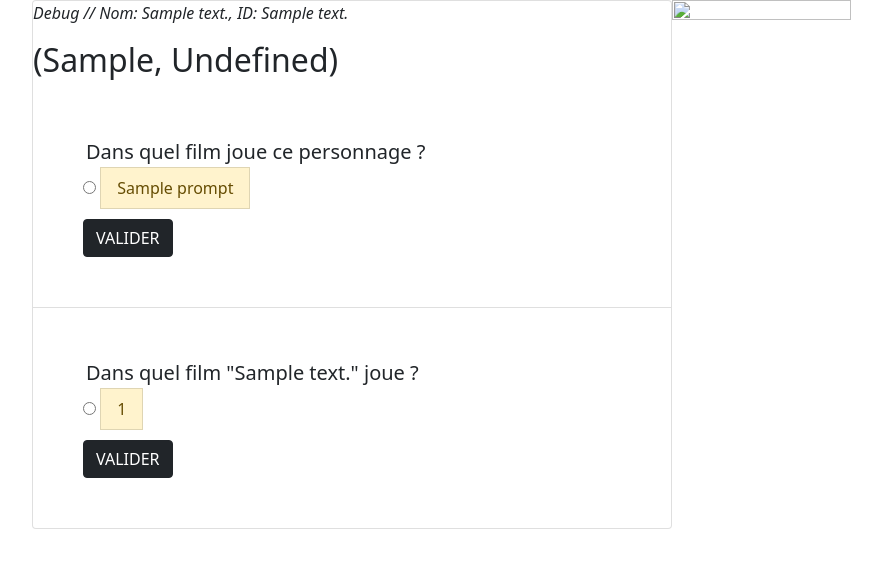
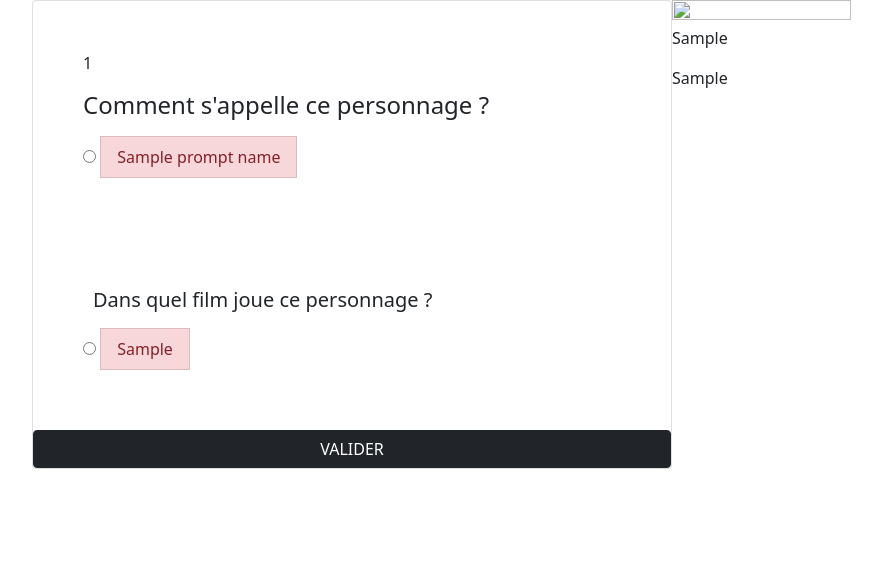
Before and after one commit to dimitrivergoz/DisneyQuiz, a Flask app: template templates/index.html in a window 1280 px wide. Shown: the part 56-624 px from the top of the page, without its empty margins (50-932 px from the left). Run offline with Flask 2, Linux system fonts and the light colour scheme; the template is opened without the code that fills it: most values are stand-ins (such as "Sample title", 1, 10 or a date in 2020); parts of the project's set-up code (start-up, migrations or seed data) failed here and were passed over.

Commit message:
Aération du code + changement de système d'aléatoire

```diff
--- a/app.py
+++ b/app.py
@@ -6,85 +6,53 @@
 import numpy
 app = Flask(__name__)
 
-response = requests.get('https://api.disneyapi.dev/characters/')
-data = json.loads(response.content)
+#Liste sur laquelle, nous avons trouvé des problèmes (pas d'image, pas de noms, etc...)
+perso_bug_list = [2919, 5156,6747,2516,4885,5305,4324,5889,4081,7282,5591]
+def generate_caractere():
+    current_pers = {}
+    #Nous savons qu'il y a 149 pages en tout sur cette API
+    random_page = random.randint(0,148)
+    response = requests.get('https://api.disneyapi.dev/characters?page='+str(random_page))
+    if response.status_code != 204:
+        data = json.loads(response.content)
+    else:
+        index()
+    number = random.randint(0, 40)
+    for i in data['data'][:number]:
+        if i["films"] != []:
+            try:
+                current_pers["films"] = random.choice(i['films'])
+                current_pers["id"] = i['_id']
+                if current_pers["id"] in perso_bug_list:
+                    index()
+                current_pers["name"] = i['name']
+                try:
+                    current_pers["url"] = i['imageUrl']
+                except KeyError:
+                    current_pers["name"] = i['#']
+            except KeyError:
+                pass
+    try:
+        print("ID: ",current_pers["id"])
+    except KeyError:
+        index()
 
-# probleme d'affichage (image) sur #id 2919, 5156, 6747, 2516
+    return current_pers
 @app.route('/', methods=['GET'])
 def index():
-    #On a 148 pages -> on genere un nombre aléatoire pour choisir la page sur lequel le personne sera choisi
-    random_page = random.randint(0,148)
-    #On cherche la page avec le nb aléatoire généré
-    response = requests.get('https://api.disneyapi.dev/characters?page='+str(random_page))
-    print('PAGE ========>',random_page)
-    data = json.loads(response.content)
-    list_id = []
-    list_name = []
-    list_url = []
-    list_film = []
-    list_pb = []
-    current_list_film = []
-    #On met TOUS les éléments présents sur la page dans des listes
-    for i in data['data']:
-        list_id.append(i['_id'])
-        list_name.append(i['name'])
-        try:
-            list_url.append(i['imageUrl'])
-        except KeyError:
-            list_url.append('#')
-        try:
-            list_film.append(i['films'])
-        except KeyError:
-            list_film.append('#')
-            list_pb.append(i)
-    #On génére encore une fois un nombre aléatoire pour choisir UN personnage qui sera affiché
-    aleatoire_number = random.randint(0,len(list_id)-1)
-    #INDEX pour les "faux" noms
-    for_false_name_aleatoire_number = random.randint(0,len(list_id))
-    #On vérifie que les 2 nombres générés ne sont pas indiques, de plus, on verifie qu'ils soient pas "out of range"
-    if for_false_name_aleatoire_number == aleatoire_number:
-        if for_false_name_aleatoire_number > len(list_id):
-            for_false_name_aleatoire_number/=2
-        else:
-            for_false_name_aleatoire_number-1
-    id_choisi = list_id[aleatoire_number]
-    print('PAGE ========>',id_choisi)
 
-    #On met les infos voulues dans des variables pour les afficher
-    name_choisi = list_name[aleatoire_number]
-    quiz_2nd_name = list_name[for_false_name_aleatoire_number-1]
-    quiz_3rd_name = list_name[-for_false_name_aleatoire_number]
-    url_choisi = list_url[aleatoire_number]
-    nb_film = 0
-    #Compteur pour connaître le nb de films
-    for i in list_film:
-        if i != []:
-            nb_film+=1
-            if i not in current_list_film:
-                current_list_film.append(i)
-    z=0
-    list_aleatoire_film = []
-    for i in list_film:
-        if i != []:
-            list_aleatoire_film.append(i)
-            z+=1
+    real_one = generate_caractere()
+    false_one = generate_caractere()
+    false_two = generate_caractere()
+    try:
+        prompt_names = [real_one["name"], false_one["name"], false_two["name"]]
+        prompt_films = [real_one["films"], false_one["films"], false_two["films"]]
+        prompt_films = numpy.random.choice(prompt_films, len(prompt_films), False)
+        prompt_names = numpy.random.choice(prompt_names, len(prompt_names), False)
+    except KeyError:
+        index()
 
-    randomfilm_aleatoire_number = random.randint(0,z-1)
-    randomfilm_aleatoire_number2 = random.randint(0,z-1)
-    if randomfilm_aleatoire_number2 == randomfilm_aleatoire_number:
-        randomfilm_aleatoire_number2/=2
-        if randomfilm_aleatoire_number2 < 0:
-            randomfilm_aleatoire_number2 +=2
-    random_film1 = list_aleatoire_film[randomfilm_aleatoire_number]
-    random_film2 = list_aleatoire_film[randomfilm_aleatoire_number2]
-
-    random_film_true_affichage = random.randint(0,len(current_list_film))
-    affichage_film = [random_film1, random_film2, current_list_film[2]]
-    affichage = [name_choisi,quiz_2nd_name, quiz_3rd_name]
-
-
-    prompt = numpy.random.choice(affichage, len(affichage), False)
-    return render_template('index.html',curren_film=current_list_film[2], affichage_film = affichage_film, random_film1=random_film1,random_film2=random_film2,prompt=prompt,current_list_film=current_list_film,nb_film=nb_film,id_choisi=id_choisi,list_film=list_film, list_url=url_choisi,quiz_2nd_name=quiz_2nd_name,quiz_3rd_name=quiz_3rd_name,  name_choisi=name_choisi,aleatoire_number=aleatoire_number,random_page=random_page)
+    return render_template('home.html',current_pers=real_one,prompt_names=prompt_names,prompt_films=prompt_films)
 
 
 if __name__ == '__main__':
--- a/templates/index.html
+++ b/templates/index.html
@@ -1,67 +1,59 @@
+
+<!DOCTYPE html>
+<html lang="en">
+<head>
+    <meta charset="UTF-8">
+    <meta http-equiv="X-UA-Compatible" content="IE=edge">
+    <meta name="viewport" content="width=device-width, initial-scale=1.0">
+    <title>Document</title>
+</head>
+<body>
     {% extends 'layout.html' %}
-
     {% block body %}
     <div>
         <div class="card" style="width: 40rem;float: left;">
         <ul class="list-group list-group-flush">
-            <em><p>Debug // Nom: {{name_choisi}}, ID: {{id_choisi}}</p></em>
-            <h2>{{random_film1, random_film2}}</h2>
             <form style="margin: 50px;">
-                    <h5 style="margin: 3px;">Dans quel film joue ce personnage ?</h5>
-                {% for i in prompt %}
-                    {% if i != [] %}
-                        {% if i == name_choisi %}
-                            <div>
+                <p>{{current_pers['id']}}</p>
+                  <h4>Comment s'appelle ce personnage ?</h4>
+                  <p>{% for i in prompt_names %}</p>
+                    {% if i == current_pers['name'] %}
                         <input type="radio" id="huey" name="drone" value="huey">
                         <label for="huey">
                                 <li class="list-group-item list-group-item-success">{{i}}</li>
                         </label>
-                            </div>
-
                     {% else %}
-                        <div>
                         <input type="radio" id="huey" name="drone" value="huey">
                         <label for="huey">
-                                <li class="list-group-item list-group-item-warning">{{i}}</li>
+                                <li class="list-group-item list-group-item-danger">{{i}}</li>
                         </label>
-                        </div>
-                        {% endif%}
                     {% endif %}
                     {% endfor %}
-                <div>
+            </form>
+            <form style="margin: 50px;">
+                <h5 style="margin: 10px;">Dans quel film joue ce personnage ?</h5>
+                <p>{% for i in prompt_films %}</p>
+                {% if i == current_pers['films'] %}
+                    <input type="radio" id="huey" name="drone" value="huey">
+                    <label for="huey">
+                            <li class="list-group-item list-group-item-success">{{i}}</li>
+                    </label>
+                {% else %}
+                    <input type="radio" id="huey" name="drone" value="huey">
+                    <label for="huey">
+                            <li class="list-group-item list-group-item-danger">{{i}}</li>
+                    </label>
+                {% endif %}
+                {% endfor %}
+                </form>
                 <button style="margin-top: 10px;" type="button" class="btn btn-dark">VALIDER</button>
             </div>
             </form>
     </ul>
-       <!--  <p>Indice d'aléatoire: <b>{{aleatoire_number}}</b>, Présent sur la page: <b>{{random_page}}</b>, Nombre de films: <b>{{nb_film}}</br></b></p>-->
-            <form style="margin: 50px;">
-                <h5 style="margin: 3px;">Dans quel film "{{name_choisi}}" joue ?</h5>
-            {% for i in affichage_film %}
-                {% if i != [] %}
-                {% if i == curren_film %}
-                    <div>
-                        <input type="radio" id="huey" name="drone" value="huey">
-                        <label for="huey">
-                            <li class="list-group-item list-group-item-success"">{{i[0]}}</li>
-                    </label>
-                    </div>
-                {% else %}
-                <div>
-                    <input type="radio" id="huey" name="drone" value="huey">
-                    <label for="huey">
-                        <li class="list-group-item list-group-item-warning"">{{i[0]}}</li>
-                </label>
-                </div>
-                {% endif %}
-                {% endif %}
 
-            {% endfor %}
-            <div>
-                <button style="margin-top: 10px;" type="button" class="btn btn-dark">VALIDER</button>
-            </div>
-            </form>
-
-    </div>
-        <img style="float: left;" src="{{list_url}}" height="15%" width="40%">
-    </div>
+ <img style="float: left;" src="{{current_pers['url']}}" height="15%" width="40%">
+ <p>{{false_two}}</p>
+ <p>{{false_one}}</p>
+</body>
+</html>
 {% endblock %}
```
Lines whose indentation alone changed are shown as unchanged.
